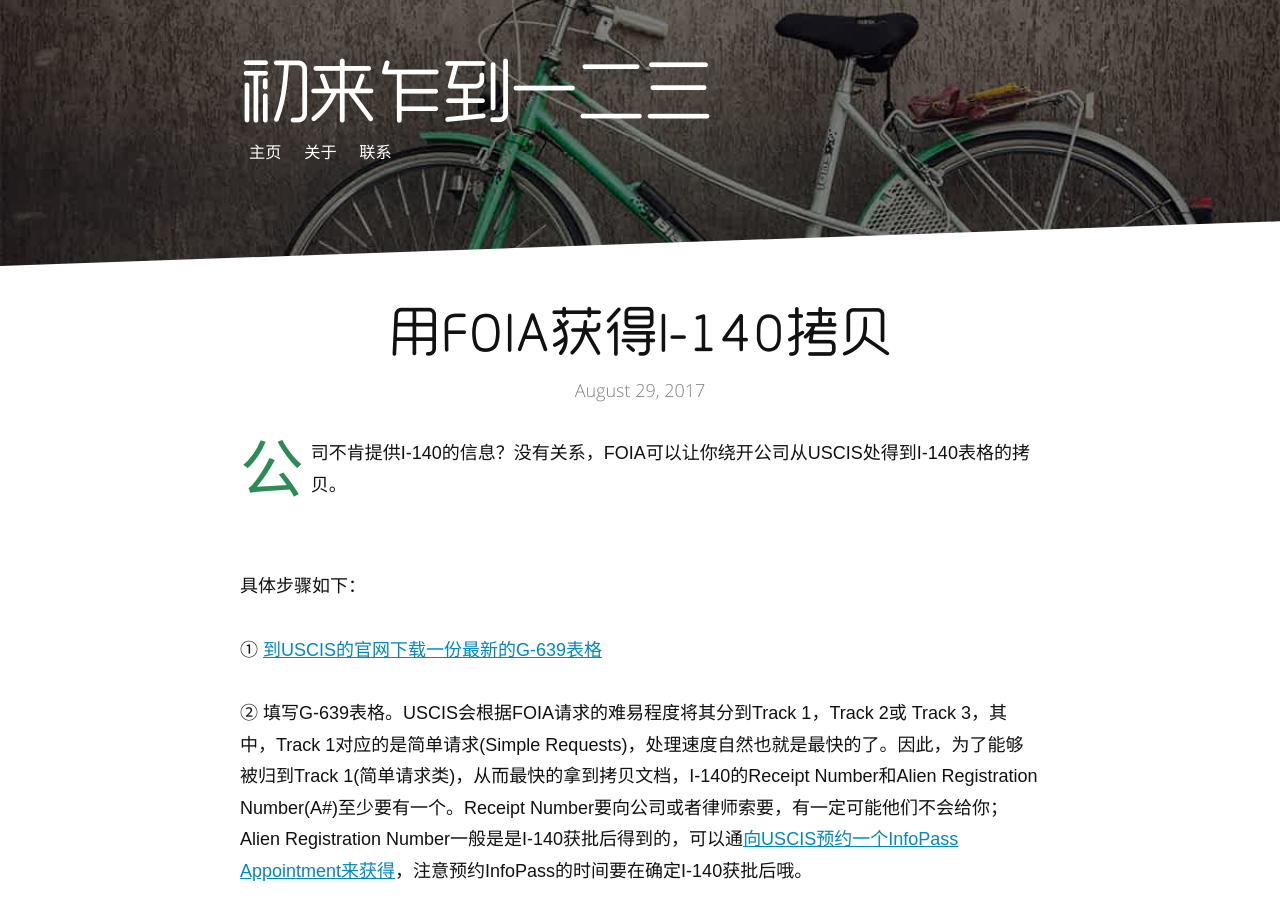
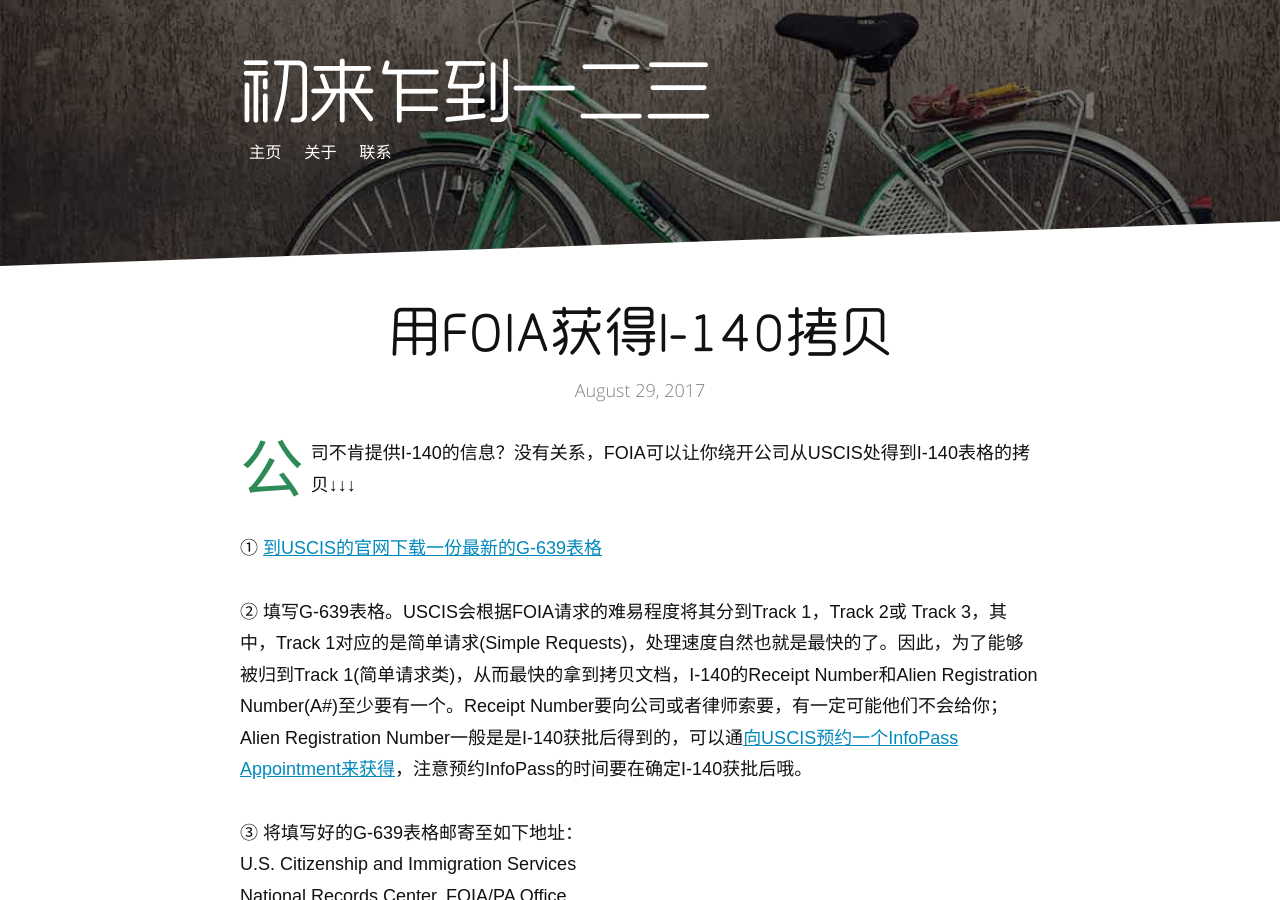
Before and after one commit to wolfwifee/wolfwifee.github.com, a Jekyll site: the page built from _posts/2017-08-28-foia-i140.md, in a window 1280 px wide and 900 px high. Built offline with Jekyll 4.4.1, drawn with Linux system fonts in a browser that asks for light colours; comment, search, counter and statistics services are not loaded.

Commit message:
Update 2017-08-28-foia-i140.md

```diff
--- a/_posts/2017-08-28-foia-i140.md
+++ b/_posts/2017-08-28-foia-i140.md
@@ -8,11 +8,7 @@ published: true
 datePublished: 2017-08-29
 date: 2017-08-29
 ---
-<span class="dropcap">公</span>司不肯提供I-140的信息？没有关系，FOIA可以让你绕开公司从USCIS处得到I-140表格的拷贝。
-
-<p style="margin-bottom:70px"></p>
-
-具体步骤如下：
+<span class="dropcap">公</span>司不肯提供I-140的信息？没有关系，FOIA可以让你绕开公司从USCIS处得到I-140表格的拷贝↓↓↓
 
 ① [到USCIS的官网下载一份最新的G-639表格](https://www.uscis.gov/sites/default/files/files/form/g-639.pdf){:target="_blank" style="color:#0089BC"}
 
```
